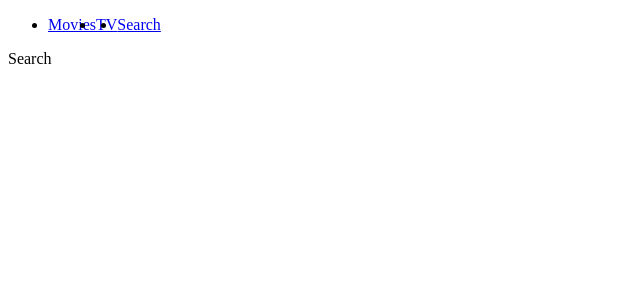
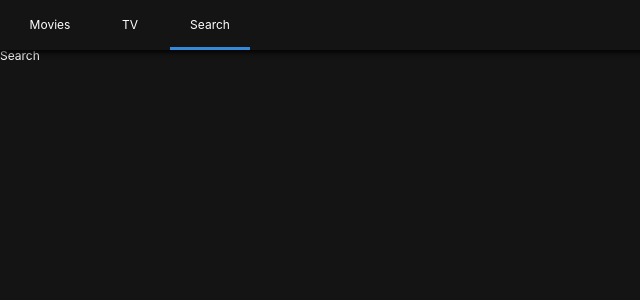
Before and after one commit to dayjay49/dsflix, a React (Create React App) app: page /search in a window 1280 px wide. Shown: the top 300 px of the page, without its empty margins (0-640 px from the left). Built offline with nearby package versions, Linux system fonts and the light colour scheme.

Commit message:
added global styles with styled-reset and also incorporated conditional css styling on header

```diff
--- a/package.json
+++ b/package.json
@@ -12,6 +12,7 @@
     "react-router-dom": "^5.2.0",
     "react-scripts": "4.0.3",
     "styled-components": "^5.3.0",
+    "styled-reset": "^4.3.4",
     "typescript": "^4.3.2",
     "web-vitals": "^1.1.2"
   },
--- a/src/Components/App.js
+++ b/src/Components/App.js
@@ -1,11 +1,13 @@
 import React, { Component } from "react";
 import MyRouter from "./Router";
+import GlobalStyles from "./GlobalStyles";
 
 class App extends Component {
   render() {
     return (
       <>
         <MyRouter/>
+        <GlobalStyles />
       </>
     );
   }
--- /dev/null
+++ b/src/Components/GlobalStyles.js
@@ -0,0 +1,22 @@
+import { createGlobalStyle } from "styled-components";
+import reset from "styled-reset";
+
+const GlobalStyles = createGlobalStyle`
+    ${reset};
+    a {
+        text-decoration: none;
+        color:inherit;
+    }
+    * {
+        box-sizing: border-box;
+    }
+    body {
+        font-family:-apple-system, BlinkMacSystemFont, 'Segoe UI', Roboto, Oxygen, Ubuntu, Cantarell, 'Open Sans', 'Helvetica Neue', sans-serif;
+        font-size: 12px;
+        background-color:rgba(20,20,20,1);
+        color:white;
+        padding-top: 50px;
+    }
+`;
+
+export default GlobalStyles;
--- a/src/Components/Header.js
+++ b/src/Components/Header.js
@@ -1,33 +1,70 @@
 import React from "react";
-import { Link } from "react-router-dom";
+import { Link, withRouter } from "react-router-dom";
 import styled from "styled-components";
 
-const Header = styled.header``;
+const Header = styled.header`
+    color:white;
+    position:fixed;
+    top:0;
+    left:0;
+    width:100%;
+    height:50px;
+    display: flex;
+    align-items: center;
+    padding: 0px 10px;
+    background-color: rgba(20, 20, 20, 0.8);
+    box-shadow: 0px 1px 5px 2px rgba(0,0,0, 0.8);
+`;
 
 const List = styled.ul`
     display:flex;
-    &:hover {
-        background-color: blue;
-    }
 `;
 
-const Item = styled.li``;
+const Item = styled.li`
+    width: 80px;
+    height: 50px;
+    text-align: center;
+    border-bottom: 3px solid
+        ${props => (props.current ? "#3489db" : "transparent")};
+    transition: border-bottom .5s ease-in-out;
+`;
 
-const SLink = styled(Link)``;
+const SLink = styled(Link)`
+    height: 50px;
+    display: flex;
+    align-items: center;
+    justify-content: center;
+`;
 
-const MyHeader = () => (
+const MyHeader = ({ location: { pathname } }) => (
     <Header>
         <List>
-            <Item>
+            <Item current={pathname === "/"}>
                 <SLink to="/">Movies</SLink>
             </Item>
-            <Item>
+            <Item current={pathname === "/tv"}>
                 <SLink to="/tv">TV</SLink>
             </Item>
-            <Item>
-                <SLink to="/Search">Search</SLink>
+            <Item current={pathname === "/search"}>
+                <SLink to="/search">Search</SLink>
             </Item>
         </List>
     </Header>
-)
-export default MyHeader;
+);
+export default withRouter(MyHeader);
+
+// export default withRouter((props) => (
+//     <Header>
+//         <List>
+//             <Item current={false}>
+//                 <SLink to="/">Movies</SLink>
+//             </Item>
+//             <Item current={true}>
+//                 <SLink to="/tv">TV</SLink>
+//             </Item>
+//             <Item current={false}>
+//                 <SLink to="/Search">Search</SLink>
+//             </Item>
+//         </List>
+//     </Header>
+// ));
```
Also changed, not shown: 1 other file (tests, documents, lock files or other folders).
